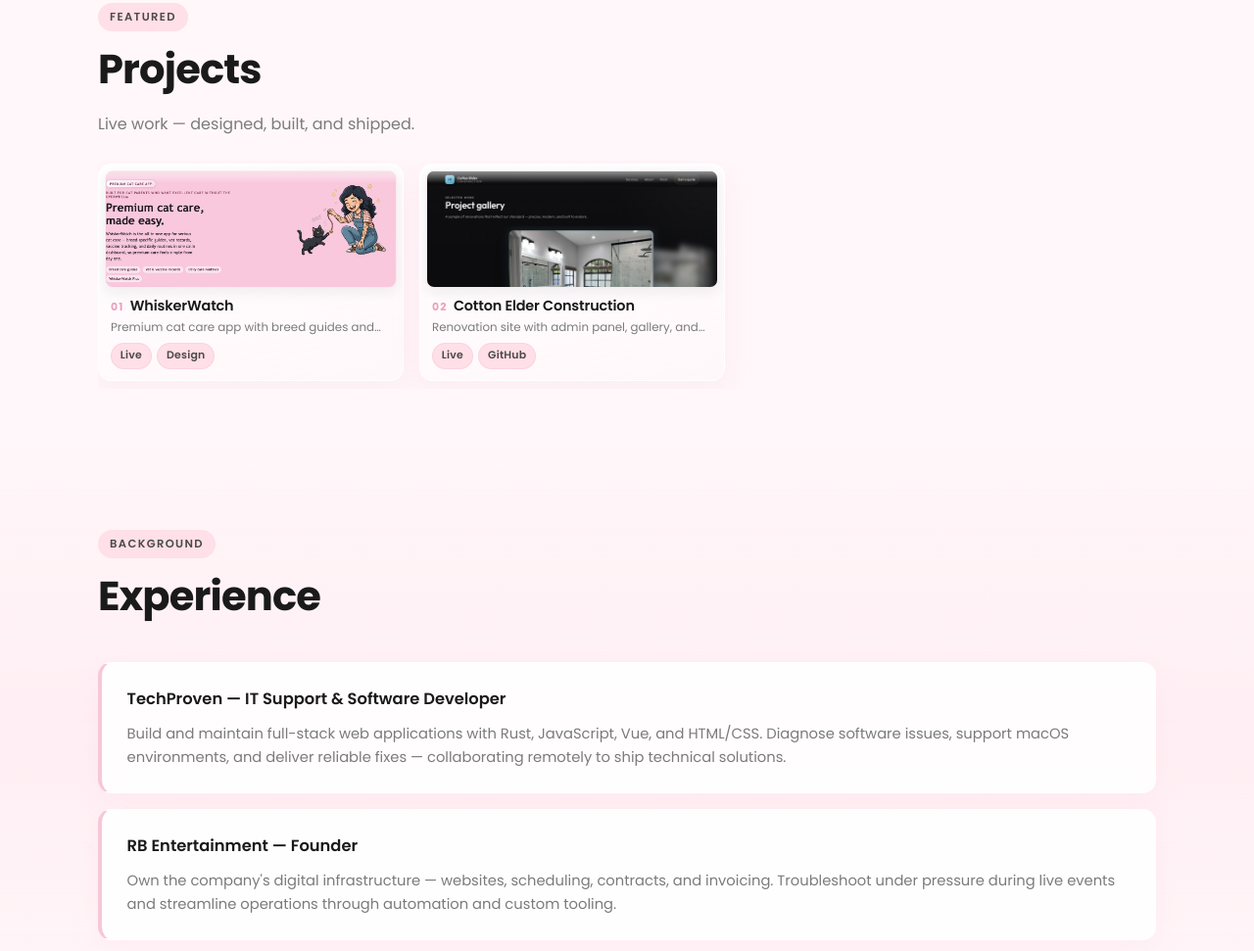
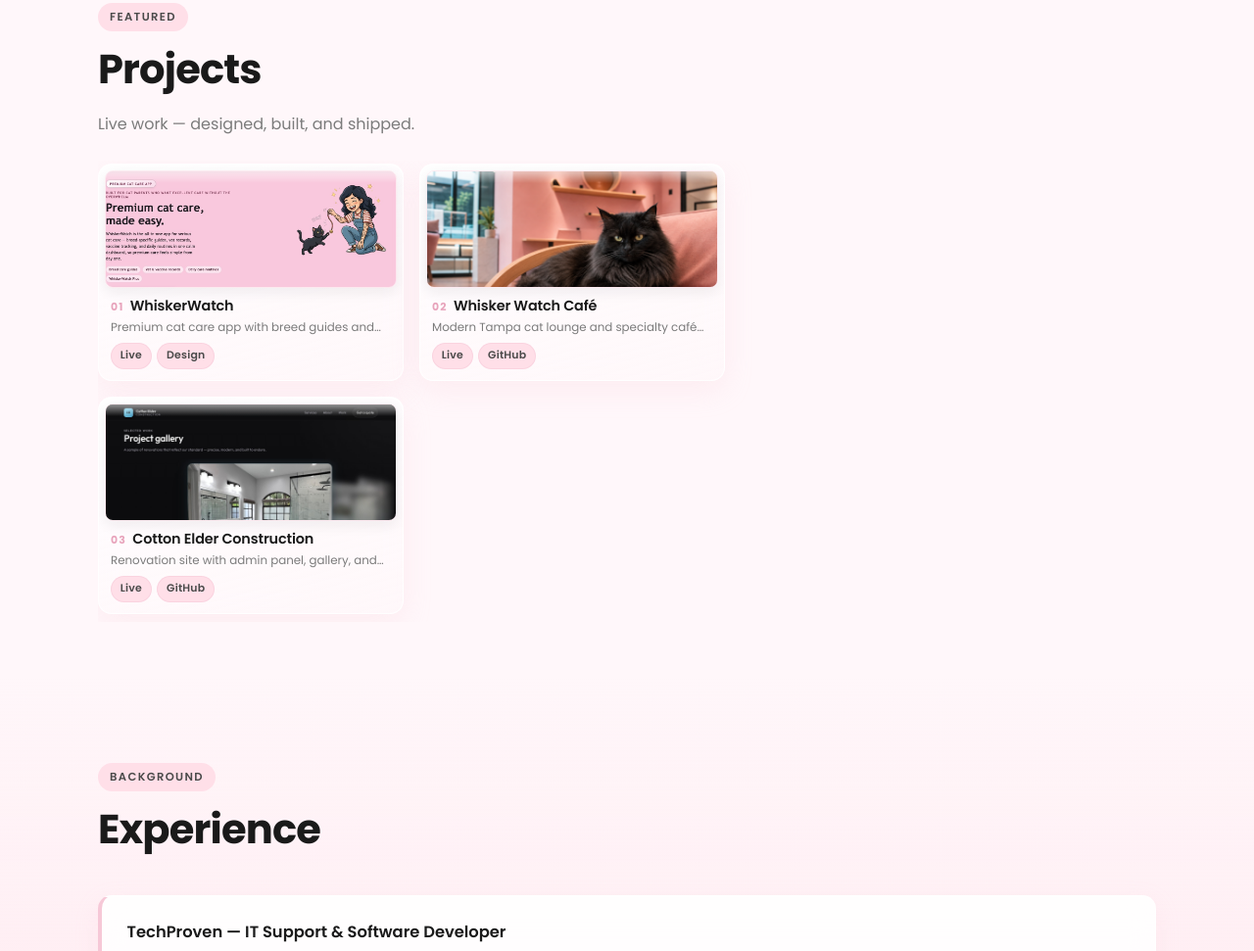
Before and after one commit to RhiBee003/RhiBee003.github.io, a plain HTML site: page index.html in a window 1280 px wide. Shown: the part 929-1900 px from the top of the page at 98% size. Drawn offline with Linux system fonts and the light colour scheme; animation ran at ten frames a second.

Commit message:
Add Whisker Watch Café to featured projects.

```diff
--- a/index.html
+++ b/index.html
@@ -82,12 +82,29 @@
             </article>
 
             <article class="project-card">
+              <a class="project-shot" href="https://rhibee003.github.io/whiskerWatchCafe/" target="_blank" rel="noopener noreferrer">
+                <img src="assets/whiskerwatch-cafe-hero.jpg" alt="Whisker Watch Café" width="1280" height="800" loading="lazy" />
+              </a>
+              <div class="project-info">
+                <div class="project-meta">
+                  <span class="project-index">02</span>
+                  <h3>Whisker Watch Café</h3>
+                </div>
+                <p>Modern Tampa cat lounge and specialty café site — Jade · North Hyde Park.</p>
+                <div class="project-links">
+                  <a href="https://rhibee003.github.io/whiskerWatchCafe/" target="_blank" rel="noopener noreferrer">Live</a>
+                  <a href="https://github.com/RhiBee003/whiskerWatchCafe" target="_blank" rel="noopener noreferrer">GitHub</a>
+                </div>
+              </div>
+            </article>
+
+            <article class="project-card">
               <a class="project-shot" href="https://cotton-elder-construction.onrender.com" target="_blank" rel="noopener noreferrer">
                 <img src="assets/cotton-elder-hero.jpg?v=2" alt="Cotton Elder Construction" width="1280" height="800" loading="lazy" />
               </a>
               <div class="project-info">
                 <div class="project-meta">
-                  <span class="project-index">02</span>
+                  <span class="project-index">03</span>
                   <h3>Cotton Elder Construction</h3>
                 </div>
                 <p>Renovation site with admin panel, gallery, and contact intake.</p>
```
Also changed, not shown: assets/whiskerwatch-cafe-hero.jpg (added).
